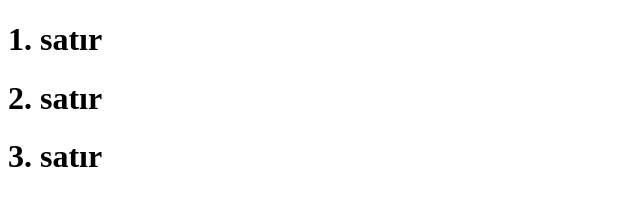
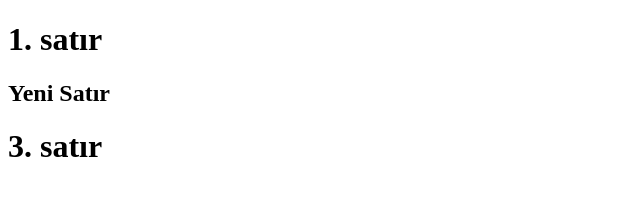
Before and after one commit to elifferide/WebDevGitDeneme, a plain HTML site: page index.html in a window 1280 px wide. Shown: the whole page, without its empty margins (0-640 px from the left). Drawn offline with Linux system fonts and the light colour scheme.

Commit message:
versiyon 4 yeni satır eklendi

```diff
--- a/index.html
+++ b/index.html
@@ -6,7 +6,7 @@
   </head>
   <body>
     <h1>1. satır</h1>
-    <h1>2. satır</h1>
+    <h2>Yeni Satır</h2>
     <h1>3. satır</h1>
   </body>
 </html>
```
